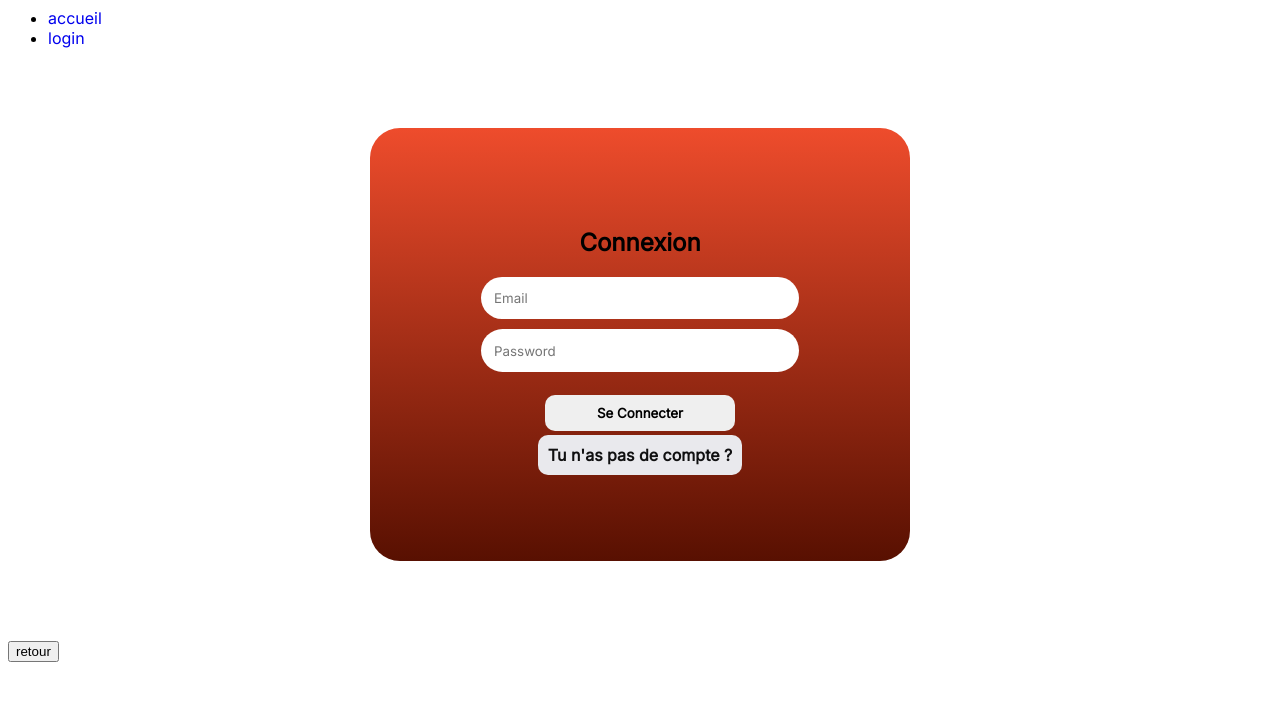
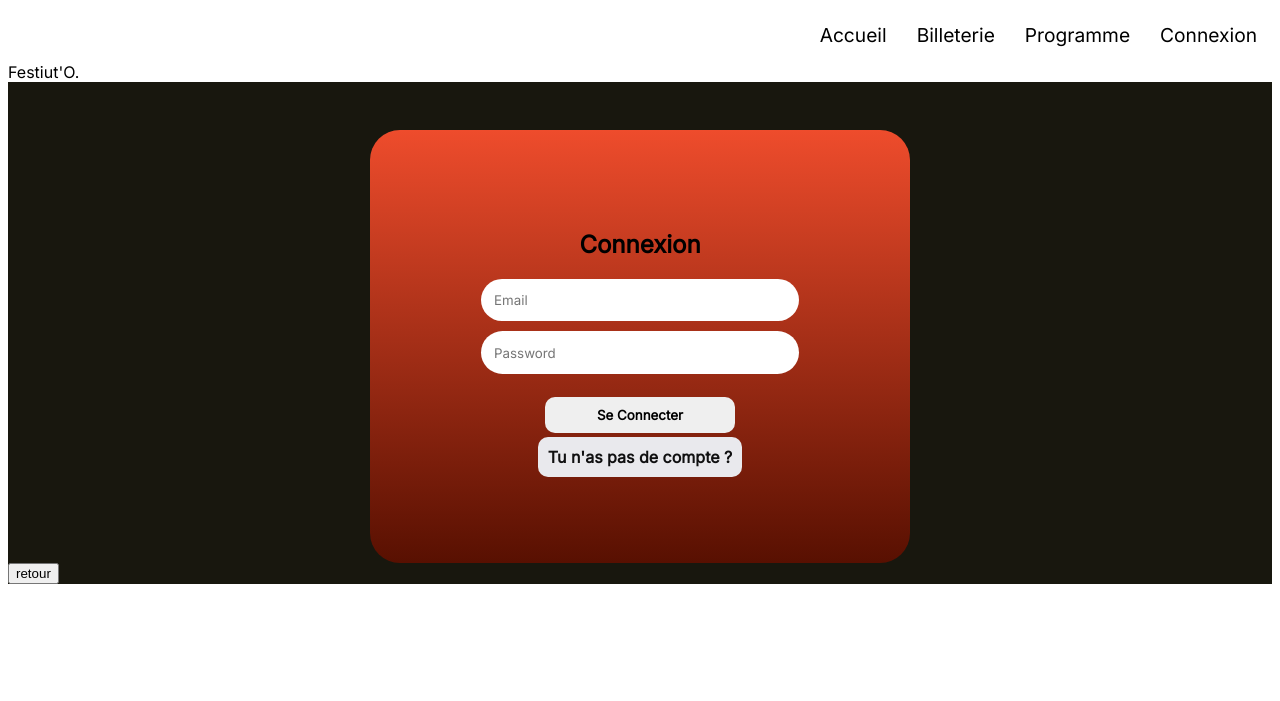
Before and after one commit to Plumatachi/FestiutO, a Flask app: template FestiutO/templates/login.html in a window 1280 px wide. Shown: the top 701 px of the page. Run offline with Flask 3, Linux system fonts and the light colour scheme; the template is opened without the code that fills it: values that come from a table or form of the project are taken from there, others are empty.

Commit message:
changement html

```diff
--- a/FestiutO/static/bibliotheque/bibliotheque.py
+++ /dev/null
@@ -1 +0,0 @@
-couleur = "#ffff"
--- a/FestiutO/static/css/base.css
+++ b/FestiutO/static/css/base.css
@@ -4,6 +4,11 @@ body, .input *, .element{
     font-family: 'Inter', sans-serif;
 }
 
+
 a {
     text-decoration: none;
 }
+
+li {
+    list-style-type: none;
+}
--- /dev/null
+++ b/FestiutO/static/css/header.css
@@ -0,0 +1,24 @@
+nav ul {
+    align-items: space-between;
+    margin: 0;
+    padding: 0;
+    display: flex;
+    justify-content: end;
+
+}
+
+nav ul li {
+    margin: 15px;
+}
+
+nav ul li a:hover {
+    color: rgb(238, 76, 44);
+    text-decoration: underline;
+}
+
+nav ul li a {
+    color: black;
+    text-decoration: none;
+    font-size: 1.2em;
+
+}
--- a/FestiutO/static/css/login.css
+++ b/FestiutO/static/css/login.css
@@ -1,12 +1,18 @@
 
 .form{
-    margin: 5em auto;
+    margin-left: auto;
+    margin-right: auto;
     width: 30%;
     padding: 5em;
     text-align: center;
     align-items: center;
     background: linear-gradient(to bottom, rgb(238, 76, 44), rgb(88, 16, 1));
     border-radius: 30px;
+}
+
+main{
+    background-color: rgb(24, 23, 14);
+    padding-top: 3em;
 }
 
 .btn-container *{
--- a/FestiutO/templates/base.html
+++ b/FestiutO/templates/base.html
@@ -1,17 +1,21 @@
 <html lang="fr">
     <head>
         <link rel="stylesheet" href="{{ url_for('static', filename='css/base.css') }}">
+        <link rel="stylesheet" href="{{ url_for('static', filename='css/header.css') }}">
         {% block styles %}
         <!-- css -->
         {% endblock %}
     <body>
         <header class="header">
             <nav class="nav">
-                <ul>
-                    <li><a href="{{ url_for('home') }}">accueil</a></li>
-                    <li><a href="{{ url_for('login') }}">login</a></li>
+                <ul class="flex">
+                    <li><a href="{{ url_for('home') }}">Accueil</a></li>
+                    <li><a href="{{ url_for('billeterie') }}">Billeterie</a></li>
+                    <li><a href="{{ url_for('programme') }}">Programme</a></li>
+                    <li><a href="{{ url_for('login') }}">Connexion</a></li>
                 </ul>
             </nav>
+            <span>Festiut'O.</span>
         </header>
         <main>
             {% block content %}
--- /dev/null
+++ b/FestiutO/templates/billeterie.html
@@ -0,0 +1 @@
+{% extends 'base.html' %}
--- a/FestiutO/templates/home.html
+++ b/FestiutO/templates/home.html
@@ -1 +1,5 @@
 {% extends 'base.html' %}
+
+{% block styles %}
+<link rel="stylesheet" href="{{ url_for('static', filename='css/acceuil.css') }}">
+{% endblock %}
--- /dev/null
+++ b/FestiutO/templates/programme.html
@@ -0,0 +1 @@
+{% extends 'base.html' %}
--- a/FestiutO/views.py
+++ b/FestiutO/views.py
@@ -14,7 +14,21 @@ def home():
     title="Home"
     )
 
-@app.route("/login/", methods=("GET","POST",))
+@app.route("/Billeterie/")
+def billeterie():
+    return render_template(
+    "billeterie.html",
+    title="Home"
+    )
+
+@app.route("/Programme/")
+def programme():
+    return render_template(
+    "programme.html",
+    title="Home"
+    )
+
+@app.route("/Login/", methods=("GET","POST",))
 def login():
     f = LoginForm ()
     if not f.is_submitted():
@@ -32,13 +46,13 @@ def login():
         form=f,
     )
 
-@app.route("/logout/")
+@app.route("/Logout/")
 def logout():
     session.pop('utilisateur', None)
     return redirect(url_for('home'))
 
 
-@app.route("/register/", methods=("GET","POST",))
+@app.route("/Register/", methods=("GET","POST",))
 def register():
     f = RegisterForm()
     if not f.is_submitted():
```
Also changed, not shown: FestiutO/static/css/acceuil.css (added, +15 -0 lines).
